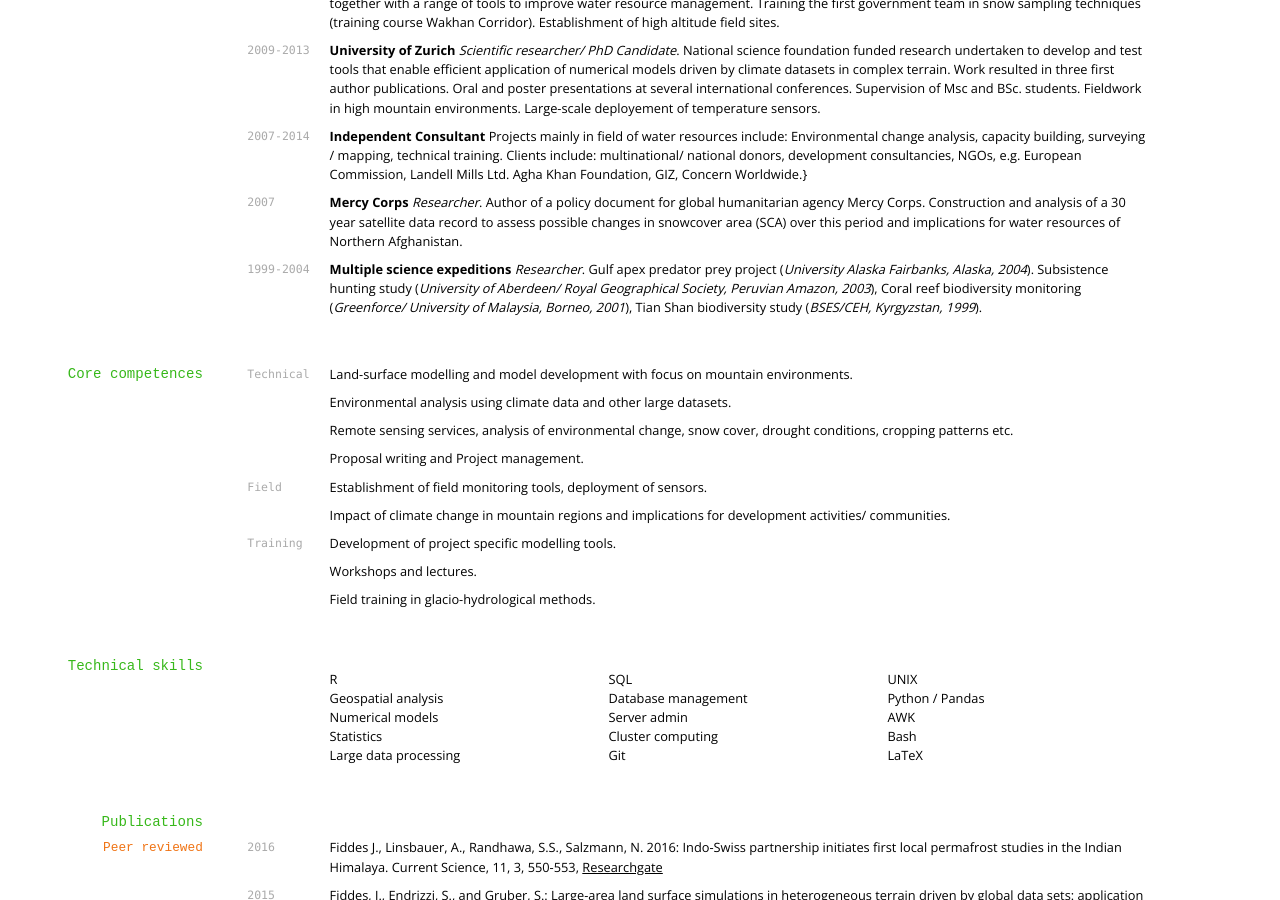
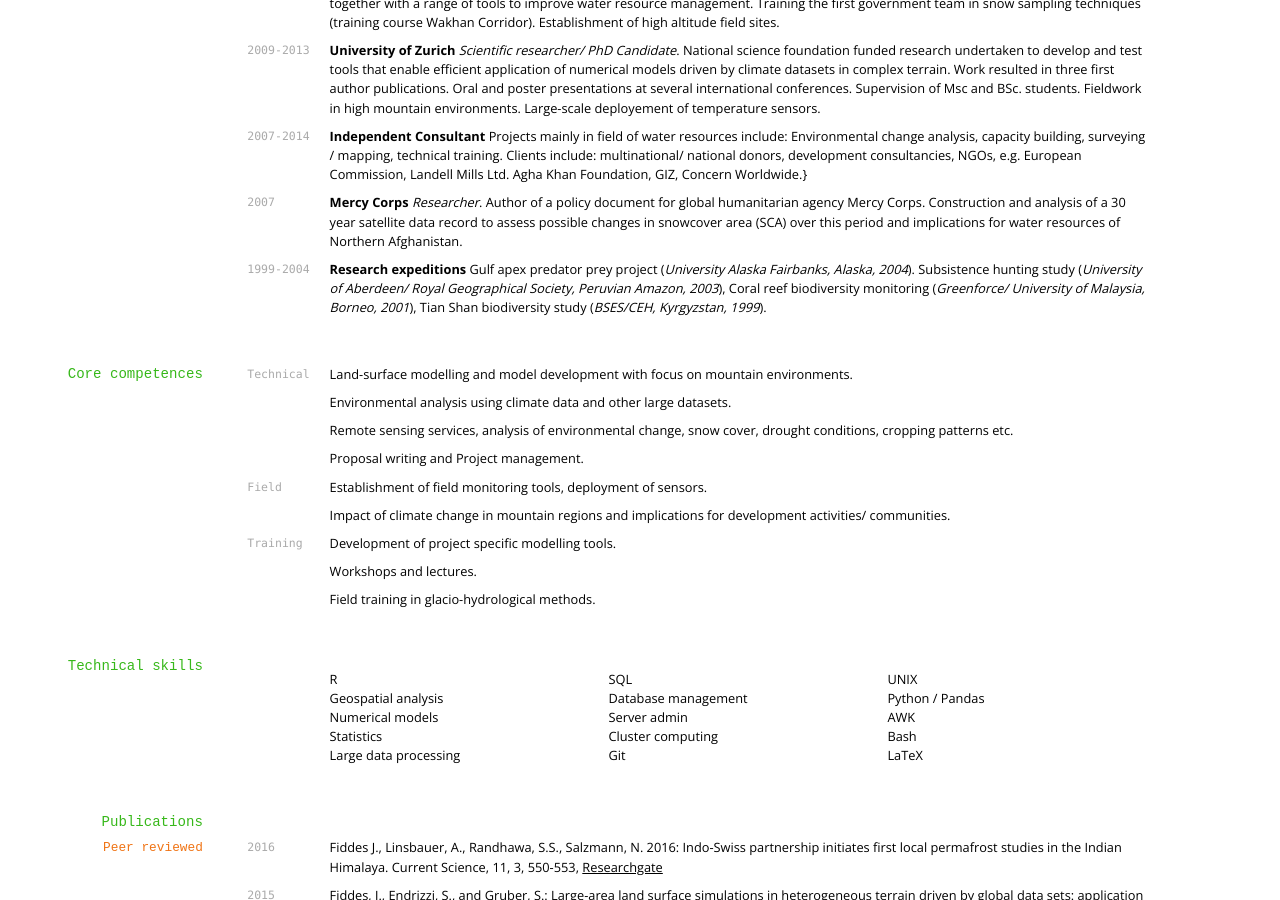
Before and after one commit to joelfiddes/joelfiddes.github.io, a Jekyll site: the page cv/index.html, which Jekyll copies as it is, in a window 1280 px wide and 900 px high, scrolled down 670 px. Built offline with Jekyll 4.4.1, drawn with Linux system fonts in a browser that asks for light colours; nearby versions of some CDN libraries.

Commit message:
auto-commit

```diff
--- a/cv/index.html
+++ b/cv/index.html
@@ -68,7 +68,7 @@
 <strong>Mercy Corps</strong> <em>Researcher</em>. Author of a policy document for global humanitarian agency Mercy Corps. Construction and analysis of a 30 year satellite data record to assess possible changes in snowcover area (SCA) over this period and implications for water resources of Northern Afghanistan.</p>
 
 <p><code class="highlighter-rouge">1999-2004</code>
-<strong>Multiple science expeditions</strong> <em>Researcher</em>. Gulf apex predator prey project (<em>University Alaska Fairbanks, Alaska, 2004</em>). Subsistence hunting study (<em>University of Aberdeen/ Royal Geographical Society, Peruvian Amazon, 2003</em>), Coral reef biodiversity monitoring (<em>Greenforce/ University of Malaysia, Borneo, 2001</em>), Tian Shan biodiversity study (<em>BSES/CEH, Kyrgyzstan, 1999</em>).</p>
+<strong>Research expeditions</strong> Gulf apex predator prey project (<em>University Alaska Fairbanks, Alaska, 2004</em>). Subsistence hunting study (<em>University of Aberdeen/ Royal Geographical Society, Peruvian Amazon, 2003</em>), Coral reef biodiversity monitoring (<em>Greenforce/ University of Malaysia, Borneo, 2001</em>), Tian Shan biodiversity study (<em>BSES/CEH, Kyrgyzstan, 1999</em>).</p>
 
 <h2 id="core-competences">Core competences</h2>
 <p><code class="highlighter-rouge">Technical</code>
```
